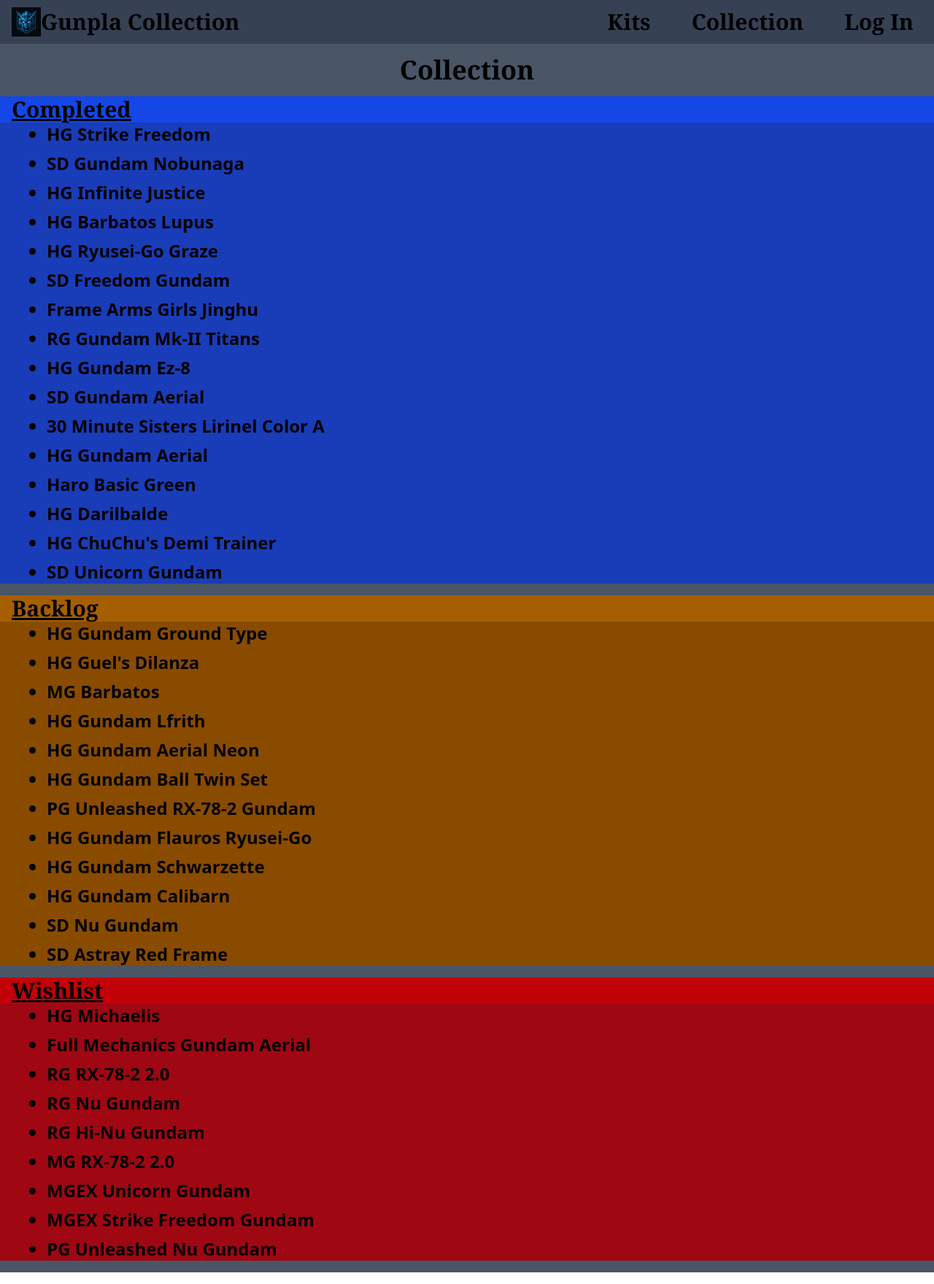
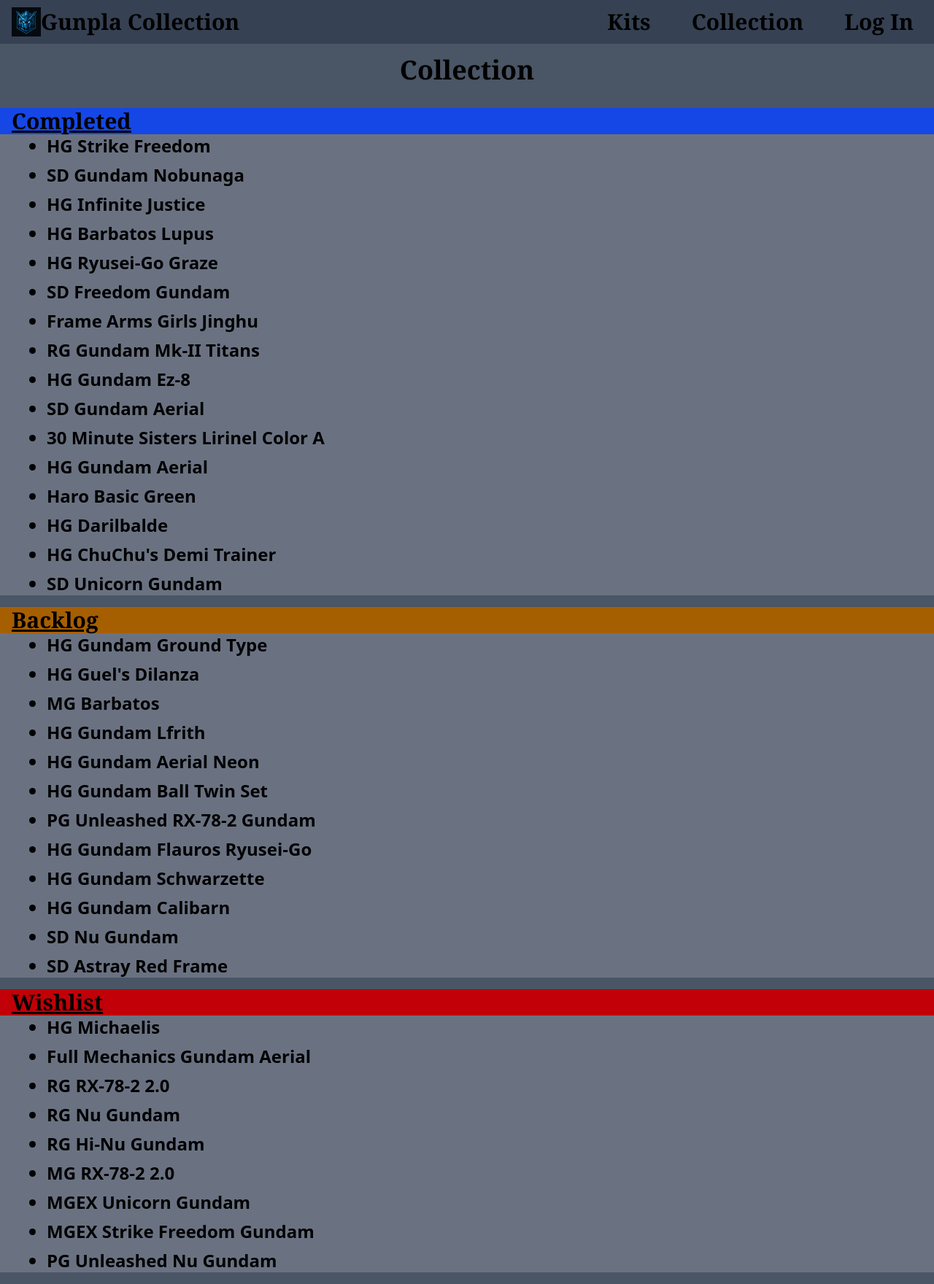
Before and after one commit to NHCarrigan-Mentorship/andy-lin, a React (Vite) app: page /collection in a window 1280 px wide. Shown: the whole page at 73% size. Built offline with nearby package versions, Linux system fonts and the light colour scheme.

Commit message:
Style changes

```diff
--- a/src/pages/Collection.jsx
+++ b/src/pages/Collection.jsx
@@ -53,7 +53,7 @@
 
   return (
     <div className="bg-gray-600 font-bold min-h-screen gap-2">
-      <h1 className="text-center text-4xl p-4 font-serif">Collection</h1>
+      <h1 className="text-center text-4xl p-4 font-serif pb-8">Collection</h1>
 
       <div id="completed" className="pb-4">
         <h1
@@ -63,10 +63,10 @@
           Completed
         </h1>
         {showCompleted && (
-          <div id="completedList" className="pl-8 bg-blue-800">
+          <div id="completedList" className="pl-8 bg-gray-500">
             <ul className="list-disc pl-8 text-2xl space-y-2">
               {completed.map((item, index) => (
-                <li key={index} className="hover:bg-blue-700">
+                <li key={index} className="hover:text-white">
                   {item}
                 </li>
               ))}
@@ -83,10 +83,13 @@
           Backlog
         </h1>
         {showBacklog && (
-          <div id="backlogList" className="pl-8 bg-yellow-800">
+          <div id="backlogList" className="pl-8 bg-gray-500">
             <ul className="list-disc pl-8 text-2xl space-y-2">
               {backlog.map((item, index) => (
-                <li key={index} className="hover:bg-yellow-700">
+                <li
+                  key={index}
+                  className="hover:text-white"
+                >
                   {item}
                 </li>
               ))}
@@ -103,10 +106,10 @@
           Wishlist
         </h1>
         {showWishlist && (
-          <div id="wishlistList" className="pl-8 bg-red-800">
+          <div id="wishlistList" className="pl-8 bg-gray-500">
             <ul className="list-disc pl-8 text-2xl space-y-2">
               {wishlist.map((item, index) => (
-                <li key={index} className="hover:bg-red-700">
+                <li key={index} className="hover:text-white">
                   {item}
                 </li>
               ))}
--- a/src/pages/Kits.jsx
+++ b/src/pages/Kits.jsx
@@ -3,15 +3,18 @@
 function Kits() {
   return (
     <div className="bg-gray-600 font-bold min-h-screen">
-      <h1 className="text-center text-4xl p-4 font-serif">Kits</h1>
-      <div id="boxes" className="flex flex-row gap-4 grid grid-cols-4 pl-4 pr-4">
+      <h1 className="text-center text-4xl p-4 font-serif pb-8">Kits</h1>
+      <div
+        id="boxes"
+        className="flex flex-row gap-2 grid grid-cols-4 pl-4 pr-4"
+      >
         {initialCards.map((card) => (
           <div
             key={card.id}
-            className="bg-gray-100 border-3 rounded-xl flex flex-col text-xl"
+            className="bg-gray-100 border-3 rounded flex flex-col text-xl bg-gray-400 hover:bg-gray-700 hover:text-green-700"
           >
             <img src={card.image} className="w-[95%] mx-auto pt-2" />
-            <h2 className="text-center mt-auto p-4">{card.name}</h2>
+            <h2 className="text-center mt-auto pb-4 pt-4">{card.name}</h2>
           </div>
         ))}
       </div>
--- a/src/pages/Login.jsx
+++ b/src/pages/Login.jsx
@@ -21,7 +21,7 @@
 
   return (
     <div className="bg-gray-600 font-bold min-h-screen">
-      <h1 className="text-center text-4xl p-4 font-serif">Log In</h1>
+      <h1 className="text-center text-4xl p-4 font-serif pb-8">Log In</h1>
       <div id="login_block" className="flex justify-center mt-20">
         <form
           onSubmit={handleSubmit}
```
